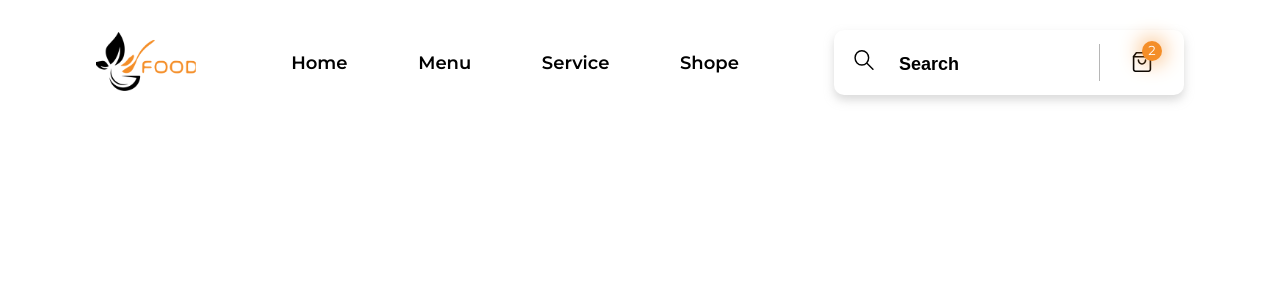
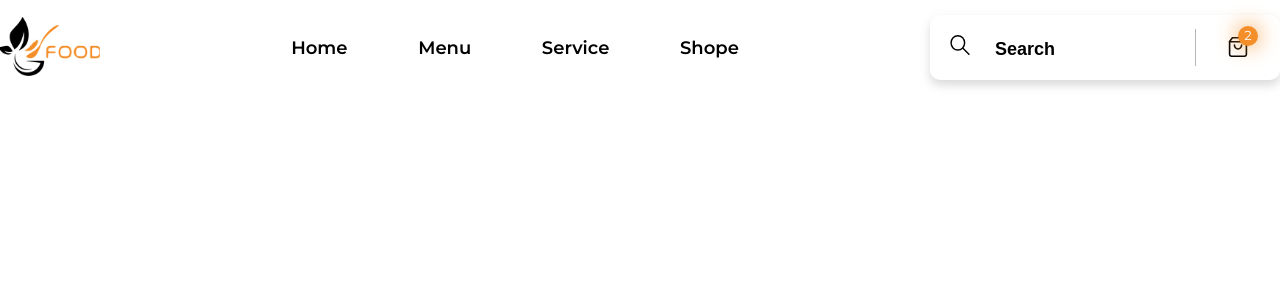
Before and after one commit to Aurelie-Runser/Restaurant, a Vue app: page / in a window 1280 px wide. Shown: the top 300 px of the page. Built offline with nearby package versions, Linux system fonts and the light colour scheme.

Commit message:
fix : main.scss body
utilisation d'une classe "mainbody" pour ne plus avoir de probleme avec l'heritage des classes

```diff
--- a/src/scss/main.scss
+++ b/src/scss/main.scss
@@ -7,7 +7,7 @@
     box-sizing: border-box;
 }
 
-body{
+.mainbody{
     margin: 15px auto;
     width: 85vw;
     max-width: 1605px;
```
